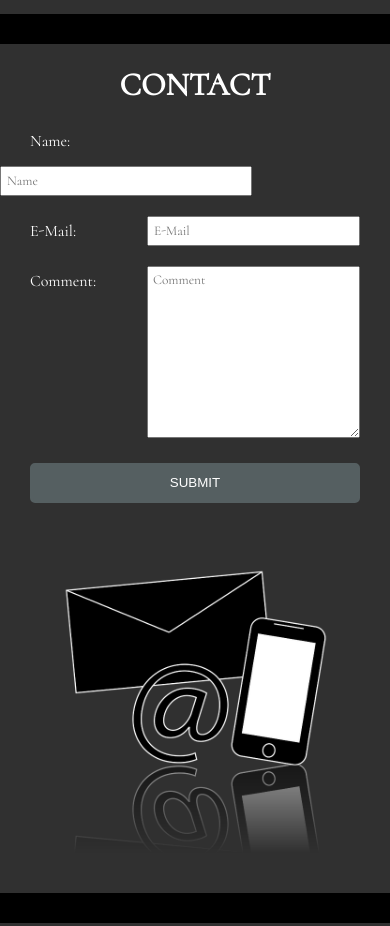
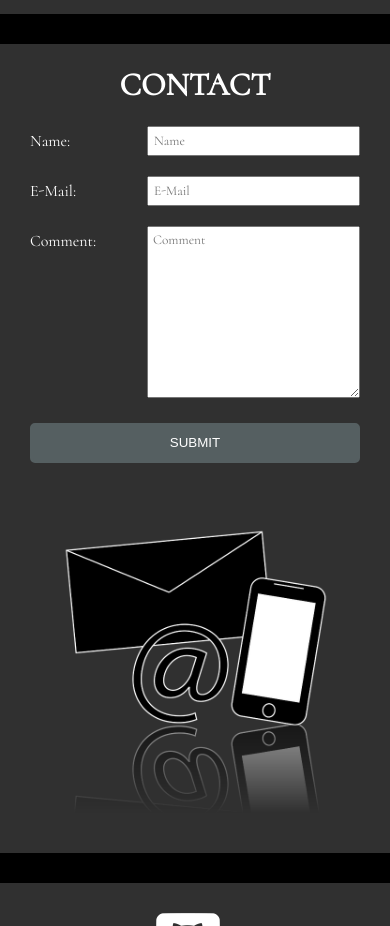
Before and after one commit to spikir/spikir.github.io, a plain HTML site: page index.html in a window 390 px wide. Shown: the part 3400-4326 px from the top of the page. Drawn offline with nearby package versions, Linux system fonts and the light colour scheme; no server answers.

Commit message:
V. 1.1.8

```diff
--- a/css/style.css
+++ b/css/style.css
@@ -631,6 +631,13 @@ body {
 		width: 30%;
 	}
 
+	#contact input:first-of-type {
+		width: calc(70% - 60px);
+		width: -moz-calc(70% - 60px);
+		width: -webkit-calc(70% - 60px);
+		margin: 0px 0px 10px 0px;
+	}
+
 	#contact input {
 		width: calc(70% - 60px);
 		width: -moz-calc(70% - 60px);
```
